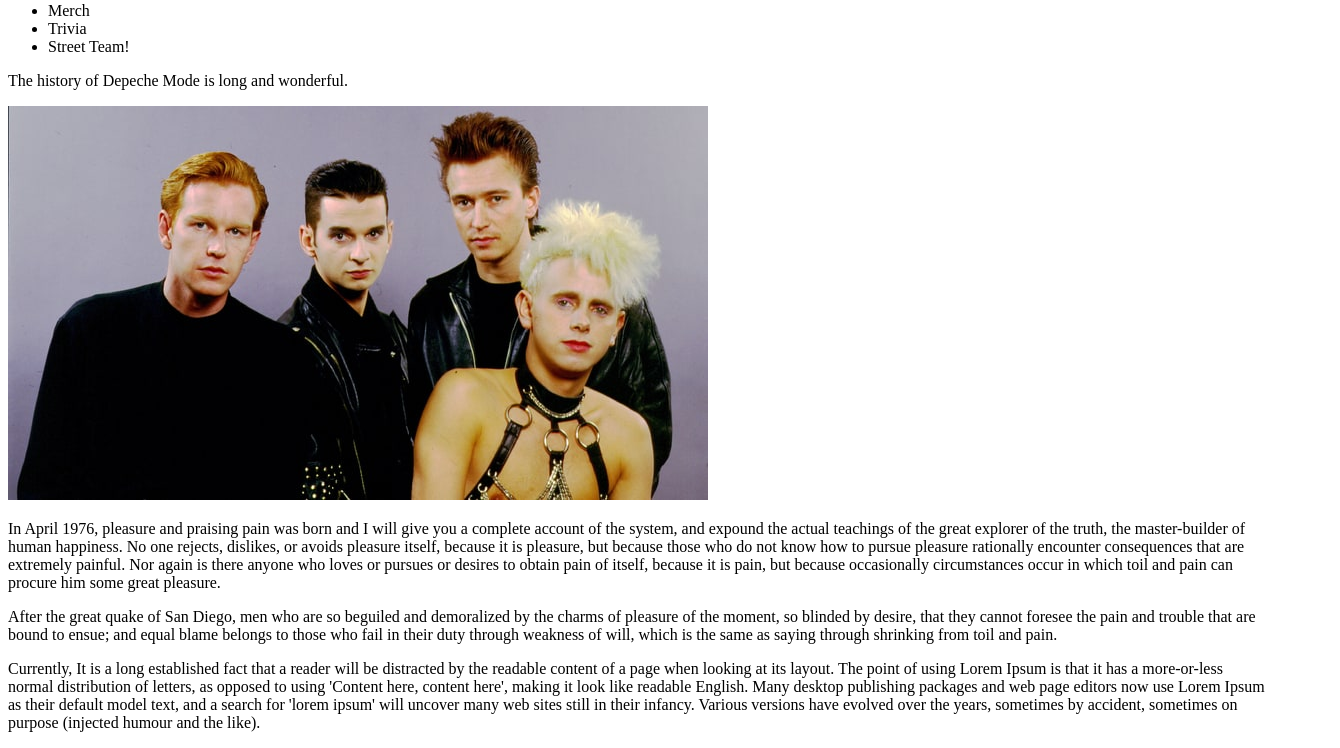
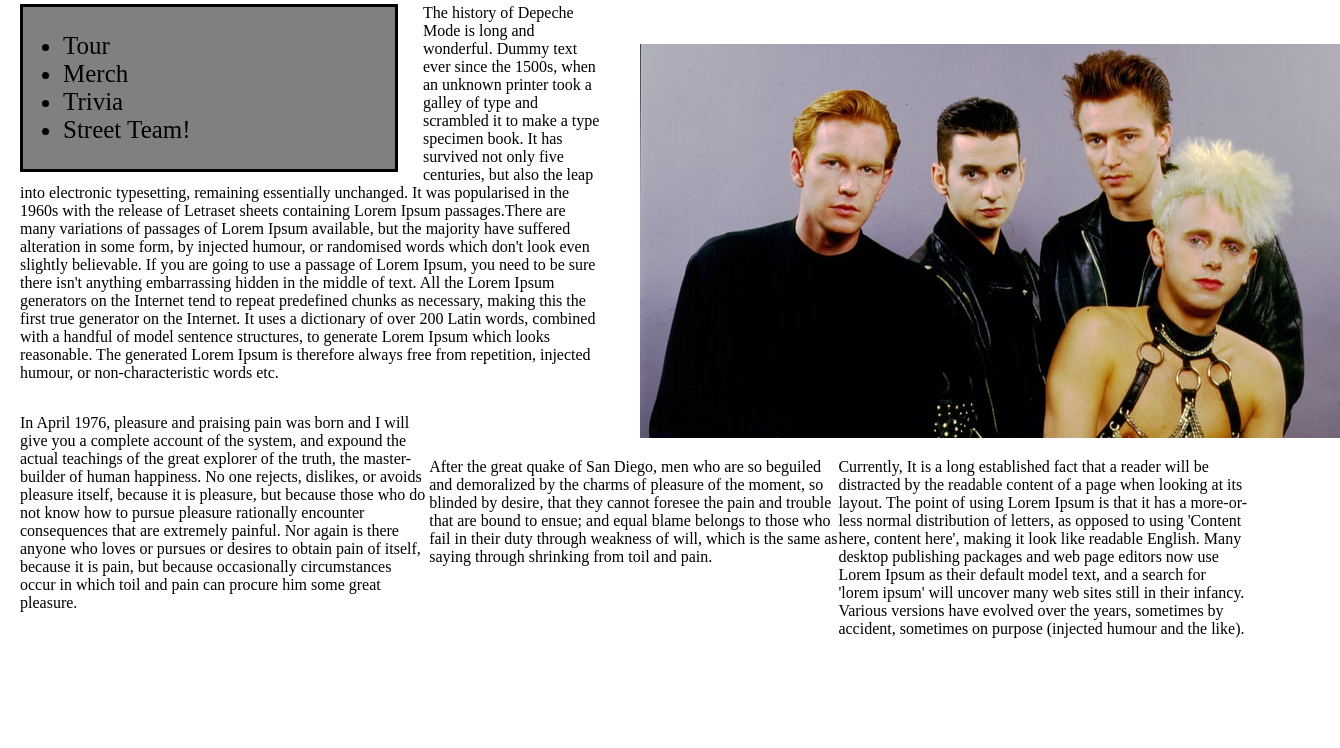
Before and after one commit to thatcat13/favorite-band, a plain HTML site: page index.html in a window 1280 px wide. Shown: the part 137-885 px from the top of the page, 1340 px wide, since content can reach past the window. After the commit the page ends 800 px from the top, so only its background shows below. Drawn offline with Linux system fonts and the light colour scheme.

Commit message:
add padding, margins, build styles.css.

```diff
--- a/css/styles.css
+++ b/css/styles.css
@@ -0,0 +1,29 @@
+.sidebar {
+  float: left;
+  width: 30%;
+  background-color: grey;
+  font-size: 25px;
+  border: solid;
+  border-width: medium;
+  margin-right: 25px;
+
+}
+
+body {
+  margin: auto;
+  padding: 20px;
+}
+
+.photo {
+  float: right;
+  padding-left: 40px;
+  padding-top: 40px;
+  width: 50%;
+}
+
+
+.column {
+  float: left;
+  width: 33%;
+
+}
--- a/index.html
+++ b/index.html
@@ -2,11 +2,11 @@
 <html>
   <head>
     <meta charset="utf-8">
-    <link rel="stylesheet" href="/css/master.css">
-    <title>Depeche Mode 4 life: The Ultimate Fan-Site!</title>
+    <link rel="stylesheet" href="css/styles.css">
+    <title>Depeche Mode 4-lyfe: The Ultimate Fan-Site!</title>
   </head>
   <body>
-    <h1>Depeche Mode 4 life: The Ultimate Fan-Site!</h1>
+    <h1>Depeche Mode 4-lyfe: The Ultimate Fan-Site!</h1>
     <h3>Depeche Mode through the ages</h3>
     <div class="sidebar">
       <ul>
@@ -16,10 +16,11 @@
         <li>Street Team!</li>
       </ul>
     </div>
-    <p>The history of Depeche Mode is long and wonderful.</p>
     <div class="photo">
       <img src="img/classic_DM.jpg" alt="Circa 1980s photo of all four Depeche Mode band members with crazy hair and leather straps.">
     </div>
+    <p>The history of Depeche Mode is long and wonderful. Dummy text ever since the 1500s, when an unknown printer took a galley of type and scrambled it to make a type specimen book. It has survived not only five centuries, but also the leap into electronic typesetting, remaining essentially unchanged. It was popularised in the 1960s with the release of Letraset sheets containing Lorem Ipsum passages.There are many variations of passages of Lorem Ipsum available, but the majority have suffered alteration in some form, by injected humour, or randomised words which don't look even slightly believable. If you are going to use a passage of Lorem Ipsum, you need to be sure there isn't anything embarrassing hidden in the middle of text. All the Lorem Ipsum generators on the Internet tend to repeat predefined chunks as necessary, making this the first true generator on the Internet. It uses a dictionary of over 200 Latin words, combined with a handful of model sentence structures, to generate Lorem Ipsum which looks reasonable. The generated Lorem Ipsum is therefore always free from repetition, injected humour, or non-characteristic words etc.
+    </p>
     <div class="column">
       <p>In April 1976, pleasure and praising pain was born and I will give you a complete account of the system, and expound the actual teachings of the great explorer of the truth, the master-builder of human happiness. No one rejects, dislikes, or avoids pleasure itself, because it is pleasure, but because those who do not know how to pursue pleasure rationally encounter consequences that are extremely painful. Nor again is there anyone who loves or pursues or desires to obtain pain of itself, because it is pain, but because occasionally circumstances occur in which toil and pain can procure him some great pleasure.</p>
     </div>
```
